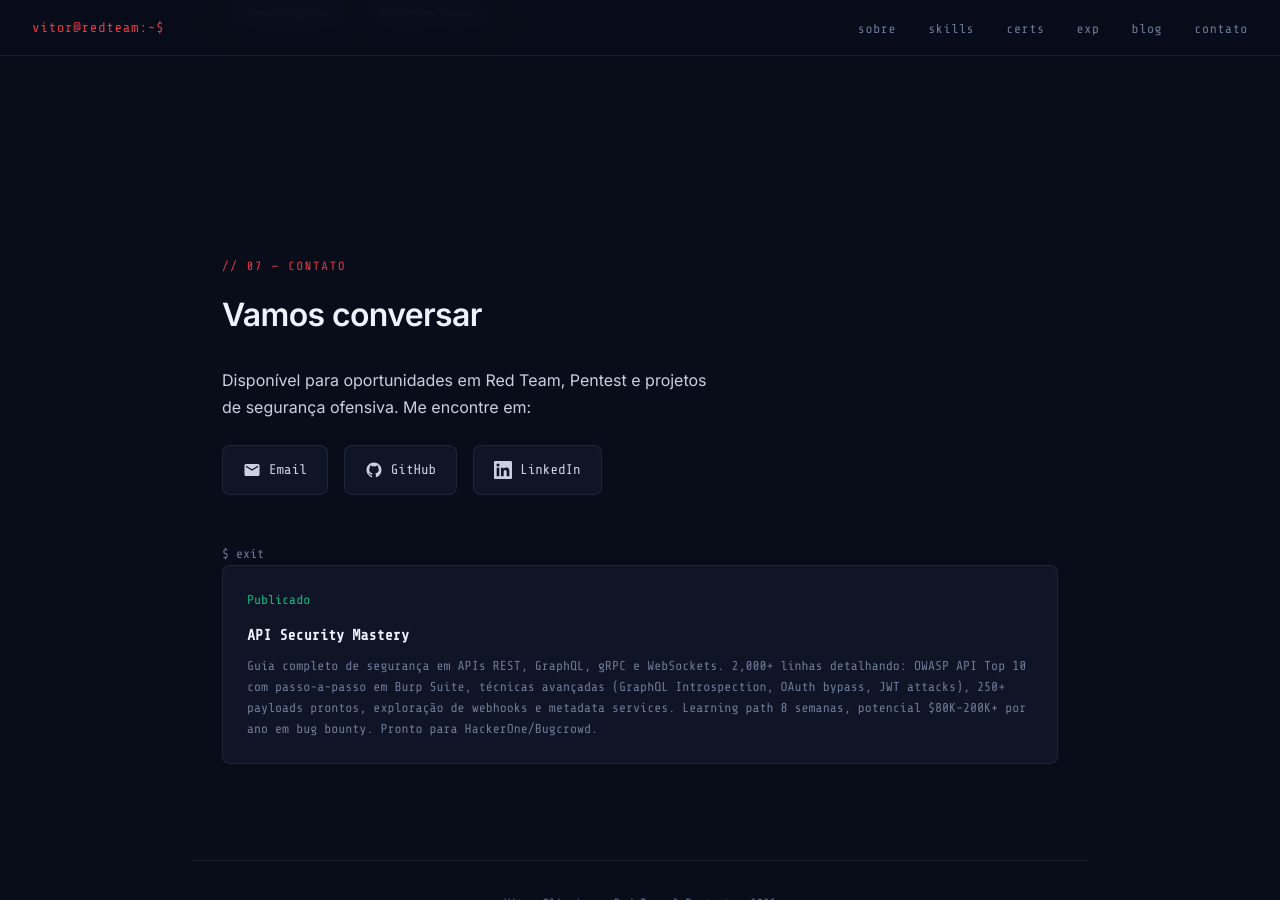
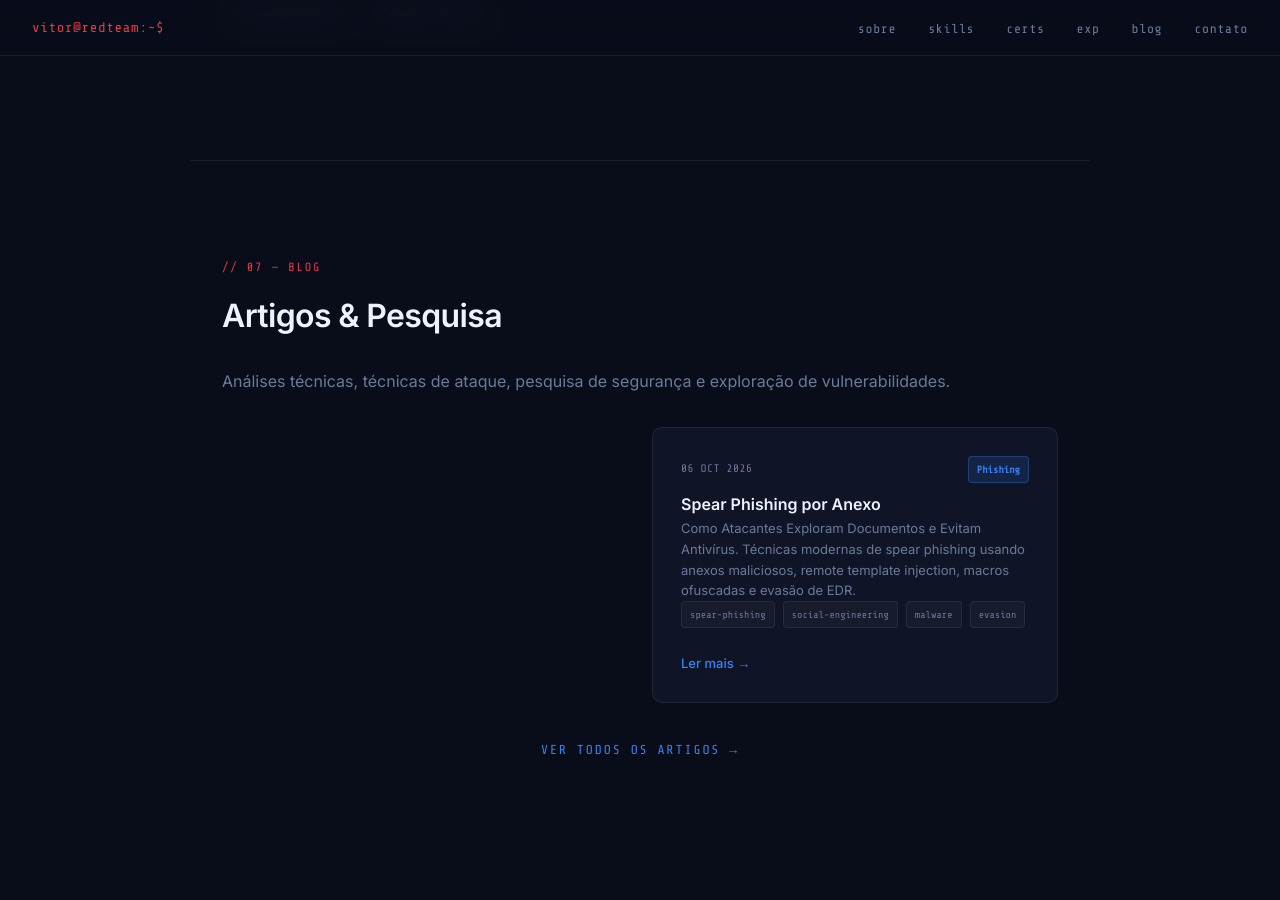
Before and after one commit to Vitor-Oliveira84/Vitor-Oliveira84.github.io, a Jekyll site: the page index.html, which Jekyll copies as it is, in a window 1280 px wide and 900 px high, scrolled down 7488 px. Built offline with Jekyll 4.4.1, drawn with Linux system fonts in a browser that asks for light colours.

Commit message:
Add blog section to portfolio homepage
- Create dedicated blog section (07 - blog)
- Display featured blog post: Spear Phishing por Anexo
- Add blog card styling with hover effects
- Include post metadata: date, category, tags
- Add link to view all blog articles
- Fully integrated with existing portfolio design

```diff
--- a/index.html
+++ b/index.html
@@ -310,6 +310,88 @@
   a[href*="github.com"] .project-card { cursor: pointer; }
   a[href*="github.com"] .project-card:hover { border-color: var(--red) !important; }
   .project-card p { font-size: 13px; color: var(--text-dim); line-height: 1.6; }
+
+  /* BLOG */
+  .blog-grid {
+    display: grid;
+    grid-template-columns: repeat(auto-fit, minmax(320px, 1fr));
+    gap: 1.5rem;
+  }
+  .blog-card {
+    background: var(--bg2);
+    border: 1px solid var(--border);
+    border-radius: 10px;
+    padding: 1.75rem;
+    display: flex;
+    flex-direction: column;
+    gap: 1rem;
+    transition: border-color 0.2s, transform 0.2s, background 0.2s;
+  }
+  .blog-card:hover {
+    border-color: var(--blue);
+    background: rgba(59, 130, 246, 0.03);
+    transform: translateY(-3px);
+  }
+  .blog-header {
+    display: flex;
+    align-items: center;
+    justify-content: space-between;
+    gap: 0.75rem;
+  }
+  .blog-date {
+    font-family: var(--mono);
+    font-size: 11px;
+    color: var(--text-dim);
+    text-transform: uppercase;
+    letter-spacing: 0.05em;
+  }
+  .blog-category {
+    font-family: var(--mono);
+    font-size: 10px;
+    font-weight: 600;
+    color: var(--blue);
+    background: rgba(59, 130, 246, 0.15);
+    border: 1px solid rgba(59, 130, 246, 0.3);
+    border-radius: 4px;
+    padding: 0.25rem 0.5rem;
+    white-space: nowrap;
+  }
+  .blog-card h3 {
+    font-size: 16px;
+    font-weight: 600;
+    color: var(--text-bright);
+    margin-top: 0.5rem;
+  }
+  .blog-card p {
+    font-size: 13px;
+    color: var(--text-dim);
+    line-height: 1.6;
+    flex-grow: 1;
+  }
+  .blog-tags {
+    display: flex;
+    gap: 0.5rem;
+    flex-wrap: wrap;
+  }
+  .blog-tag {
+    font-family: var(--mono);
+    font-size: 10px;
+    color: var(--text-dim);
+    background: rgba(255, 255, 255, 0.03);
+    border: 1px solid var(--border);
+    border-radius: 4px;
+    padding: 0.25rem 0.5rem;
+  }
+  .blog-link {
+    color: var(--blue);
+    font-size: 13px;
+    font-weight: 500;
+    margin-top: 0.5rem;
+    display: inline-block;
+  }
+  .blog-link:hover {
+    text-decoration: underline;
+  }
 
   /* CONTACT */
   .contact-links {
@@ -933,6 +1015,37 @@
   </div>
 </section>
 
+<!-- BLOG -->
+<section id="blog">
+  <div class="reveal">
+    <p class="section-label">// 07 &mdash; blog</p>
+    <h2>Artigos & Pesquisa</h2>
+    <p style="color: var(--text-dim); margin-bottom: 2rem;">Análises técnicas, técnicas de ataque, pesquisa de segurança e exploração de vulnerabilidades.</p>
+    <div class="blog-grid">
+      <a href="/blog/2026/10/06/spear-phishing-por-anexo/" target="_blank" style="text-decoration: none; color: inherit;">
+        <div class="blog-card">
+          <div class="blog-header">
+            <span class="blog-date">06 Oct 2026</span>
+            <span class="blog-category">Phishing</span>
+          </div>
+          <h3>Spear Phishing por Anexo</h3>
+          <p>Como Atacantes Exploram Documentos e Evitam Antivírus. Técnicas modernas de spear phishing usando anexos maliciosos, remote template injection, macros ofuscadas e evasão de EDR.</p>
+          <div class="blog-tags">
+            <span class="blog-tag">spear-phishing</span>
+            <span class="blog-tag">social-engineering</span>
+            <span class="blog-tag">malware</span>
+            <span class="blog-tag">evasion</span>
+          </div>
+          <a href="/blog" class="blog-link">Ler mais →</a>
+        </div>
+      </a>
+    </div>
+    <div style="margin-top: 2rem; text-align: center;">
+      <a href="/blog" style="color: var(--blue); font-family: var(--mono); font-size: 13px; text-transform: uppercase; letter-spacing: 0.15em;">Ver todos os artigos →</a>
+    </div>
+  </div>
+</section>
+
 <!-- MODALS -->
 <div id="red-team" class="modal-overlay">
   <div class="modal-box">
```
